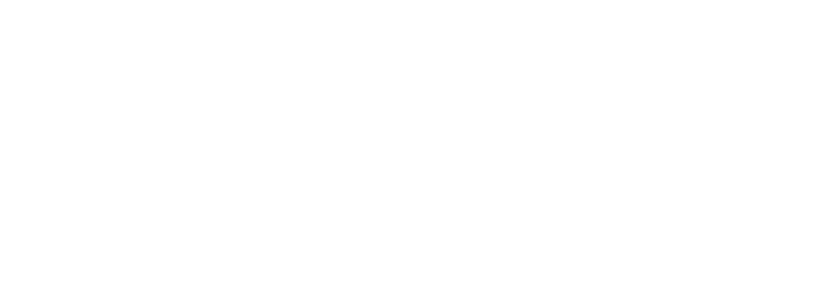
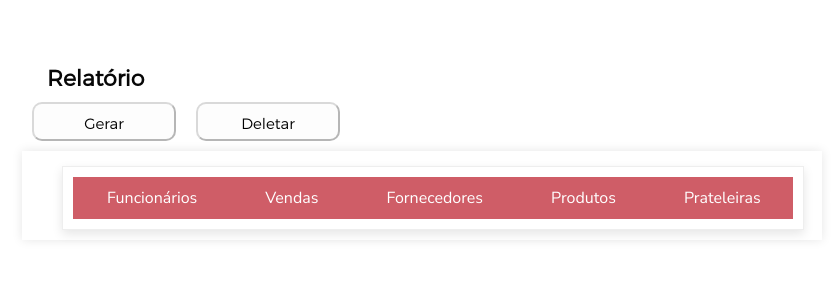
Before and after one commit to AmandaJacomette/TrabalhoBD-ES, a React (Create React App) app in the folder frontend/: page /Relatorios in a window 1280 px wide. Shown: the top 300 px of the page, without its empty margins (268-1106 px from the left). Built offline with nearby package versions, Linux system fonts and the light colour scheme.

Commit message:
Relatórios added

```diff
--- a/frontend/src/components/style/style.css
+++ b/frontend/src/components/style/style.css
@@ -271,7 +271,6 @@
 }
 
 .table {
-	width:100%;
 	border:1px solid #EEEEEE;
   box-shadow: 0px 4px 10px rgba(0,0,0,0.1);
   padding: 10px;
@@ -339,6 +338,8 @@
   display: inline-block;
   position: relative;
   flex-wrap: nowrap;
+  padding: 10px;
+  margin-top: 10px;
 }
 
 .profile{
@@ -394,6 +395,10 @@
 
   }
 
+  .table{
+    width:1150px;
+  }
+
 }
 
 @media screen and (max-width: 1460px){
@@ -405,6 +410,10 @@
   .mtable {
     width: 75%;
 
+  }
+
+  .table{
+    width:100%;
   }
 
 }
--- a/frontend/src/pages/Encomendas.js
+++ b/frontend/src/pages/Encomendas.js
@@ -230,13 +230,11 @@
             </div>
         </form>
         <div className='encomendasFeitas'>
+        <div class = "text">Encomendas Feitas</div>
+        <button className= "update-btn" onClick={handleCreateEnc}>Criar</button>
+        <button className= "delete-btn" onClick={handleClearEnc}>Deletar</button>
           <div className="mtable">
-          <div class = "text">Encomendas Feitas</div>
-      <button className= "update-btn" onClick={handleCreateEnc}>Criar</button>
-      <button className= "delete-btn" onClick={handleClearEnc}>Deletar</button>
-      {
 
-      }
       <div class="table">
       <div class="table-header">
 
--- a/frontend/src/pages/Relatorios.js
+++ b/frontend/src/pages/Relatorios.js
@@ -1,13 +1,119 @@
-import React, { useState } from 'react';
-import '../components/sidebar.css'
+import React, { useState, useContext, useEffect } from 'react';
+import { Link, useNavigate } from 'react-router-dom';
+import '../components/style/style.css'
+import StoreContext from '../components/Store/Context';
 import logo from "../img/logo.png"
 import logoSimples from "../img/logoSimples.png"
 
+function createRandomInfo(count = 5) {
+  const chamados = [];
+
+  for (let i = 0; i < count; i++) {
+    chamados.push({
+      totalFunc: (i) * 150,
+      totalVendas: 20000 + (400 * i) + 0.75,
+      totalForn: 134 + (i * 5),
+      totalProdutos: 35335 + (250 * i),
+      totalPrateleiras: 168,
+      dataPeriodo: "01-0" + (i + 1) + "-2024"
+    });
+  }
+
+  return chamados;
+}
+
 function Relatorios({userData}){
 
+  const navigate = useNavigate();
+  const [tableData, setTableData] = useState([]);
+  const { setToken, token } = useContext(StoreContext);
+
+
+  useEffect(() => {
+    fetchData();
+  }, []);
+
+  const fetchData = async () => {
+    try {
+      /*
+      const response = await fetch("https://cities-qd9i.onrender.com/agents");
+      const agents = await response.json();
+
+      setTableData(agents);
+      */
+     console.log(tableData);
+    } catch (error) {
+      console.error("Error fetching data:", error);
+    }
+  };
+
+  const handleClearInfo = () => {
+    setTableData([]);
+  }
+
+const handleCreateInfo = () => {
+    const newUsers = createRandomInfo()
+    setTableData([...tableData, ...newUsers])
+}
+
+
     return (
-        <div className="main">
-        </div>
+      <div className="mform">
+         <div className = "text">Relatório</div>
+  <button className= "update-btn" onClick={handleCreateInfo}>Gerar</button>
+  <button className= "delete-btn" onClick={handleClearInfo}>Deletar</button>
+      <div className="mtable">
+  <div class="table">
+  <div class="table-header">
+
+  <div class="header__item">
+    <a id="totalFunc" class="filter__link">
+    Funcionários</a>
+    </div>
+    <div class="header__item">
+      <a id="totalVendas" class="filter__link filter__link--number" >
+      Vendas
+      </a>
+      </div>
+      <div class="header__item">
+      <a id="totalForn" class="filter__link filter__link--number">
+      Fornecedores</a>
+      </div>
+      <div class="header__item">
+      <a id="totalProdutos" class="filter__link filter__link--number">
+      Produtos</a>
+      </div>
+      <div class="header__item">
+      <a id="totalPrateleiras" class="filter__link filter__link--number">
+      Prateleiras</a>
+      </div>
+      <div class="header__item">
+      <a id="dataPeriodo" class="filter__link filter__link--number">
+      Período</a>
+      </div>
+
+
+    </div>
+    <div class="table-content">
+      {
+        tableData.map((obj) => {
+          return (
+            <div class="table-row">
+              <div class="table-data">{obj.totalFunc}</div>
+              <div class="table-data">{obj.totalVendas}</div>
+              <div class="table-data">{obj.totalForn}</div>
+              <div class="table-data">{obj.totalProdutos}</div>
+              <div class="table-data">{obj.totalPrateleiras}</div>
+              <div class="table-data">{obj.dataPeriodo}</div>
+            </div>
+          );
+        })
+      }
+    </div>
+  </div>
+    </div>
+    </div>
+
   );
 }
 
--- a/frontend/src/pages/VendasRealizadas.js
+++ b/frontend/src/pages/VendasRealizadas.js
@@ -189,13 +189,11 @@
           </div>
       </form>
       <div className='encomendasFeitas'>
-        <div className="mtable">
-        <div class = "text">Vendas Feitas</div>
+      <div class = "text">Vendas Feitas</div>
     <button className= "update-btn" onClick={handleCreateVendas}>Criar</button>
     <button className= "delete-btn" onClick={handleClearVendas}>Deletar</button>
-    {
+        <div className="mtable">
 
-    }
     <div class="table">
     <div class="table-header">
 
```
